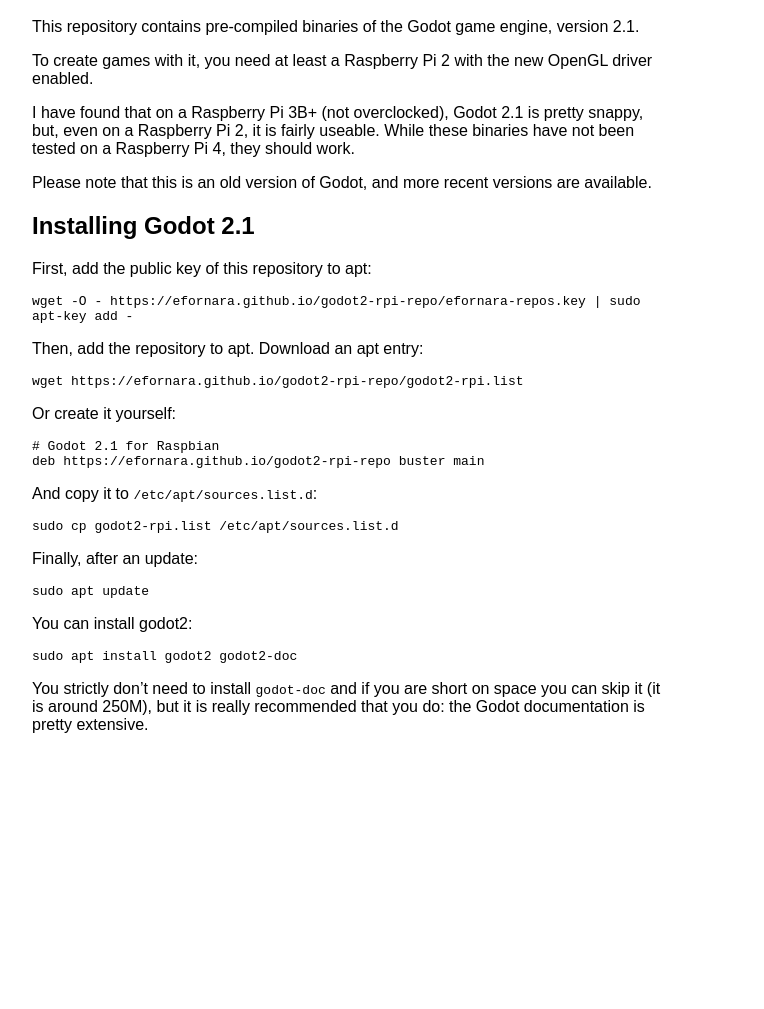
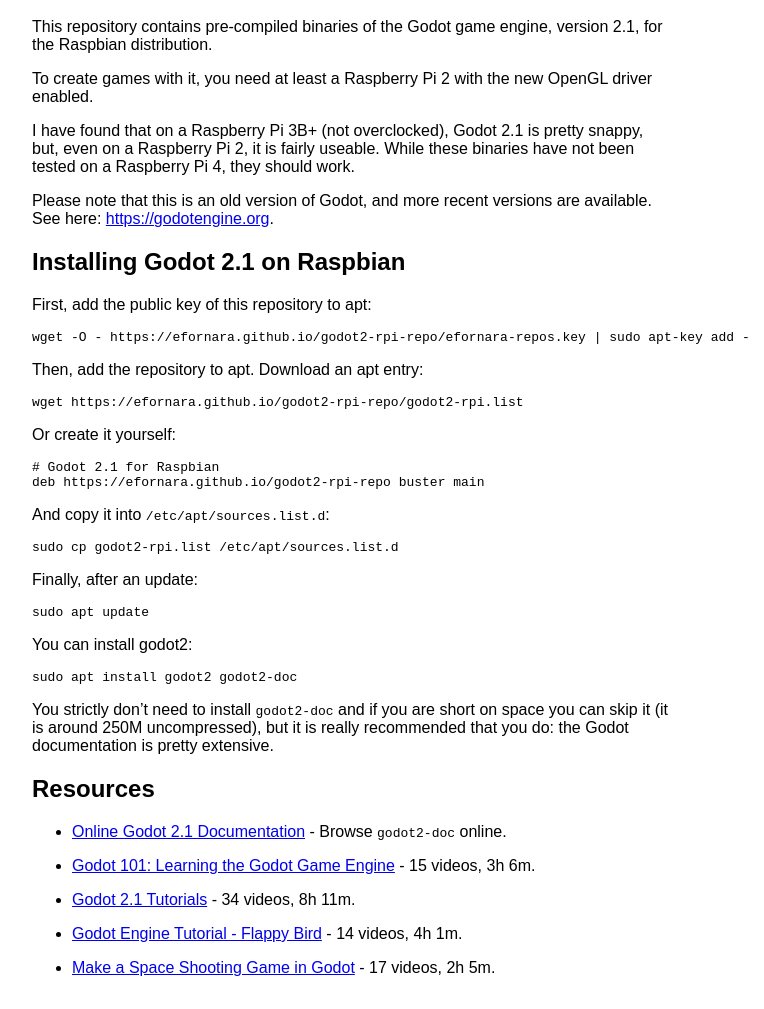
Before and after one commit to efornara/godot2-rpi-repo, a plain HTML site: page index.html in a window 1280 px wide. Shown: the part 72-1081 px from the top of the page, without its empty margins (0-764 px from the left). Before the commit the page ends 838 px from the top, so only its background shows below. Drawn offline with Linux system fonts and the light colour scheme.

Commit message:
added links to resources and other minor updates

```diff
--- a/godot2-rpi.css
+++ b/godot2-rpi.css
@@ -1,7 +1,10 @@
 body {
  margin: 2rem;
- max-width: 40rem;
  background-color: rgb(255, 255, 255);
  color: rgb(0, 0, 0);
  font-family: Arial, Helvetica, sans-serif;
 }
+
+p {
+ max-width: 40rem;
+}
--- a/index.html
+++ b/index.html
@@ -17,11 +17,11 @@
 <header>
 <h1 class="title">godot2-rpi</h1>
 </header>
-<p>This repository contains pre-compiled binaries of the Godot game engine, version 2.1.</p>
+<p>This repository contains pre-compiled binaries of the Godot game engine, version 2.1, for the Raspbian distribution.</p>
 <p>To create games with it, you need at least a Raspberry Pi 2 with the new OpenGL driver enabled.</p>
 <p>I have found that on a Raspberry Pi 3B+ (not overclocked), Godot 2.1 is pretty snappy, but, even on a Raspberry Pi 2, it is fairly useable. While these binaries have not been tested on a Raspberry Pi 4, they should work.</p>
-<p>Please note that this is an old version of Godot, and more recent versions are available.</p>
-<h2 id="installing-godot-2.1">Installing Godot 2.1</h2>
+<p>Please note that this is an old version of Godot, and more recent versions are available. See here: <a href="https://godotengine.org" class="uri">https://godotengine.org</a>.</p>
+<h2 id="installing-godot-2.1-on-raspbian">Installing Godot 2.1 on Raspbian</h2>
 <p>First, add the public key of this repository to apt:</p>
 <pre><code>wget -O - https://efornara.github.io/godot2-rpi-repo/efornara-repos.key | sudo apt-key add -</code></pre>
 <p>Then, add the repository to apt. Download an apt entry:</p>
@@ -29,12 +29,20 @@
 <p>Or create it yourself:</p>
 <pre><code># Godot 2.1 for Raspbian
 deb https://efornara.github.io/godot2-rpi-repo buster main</code></pre>
-<p>And copy it to <code>/etc/apt/sources.list.d</code>:</p>
+<p>And copy it into <code>/etc/apt/sources.list.d</code>:</p>
 <pre><code>sudo cp godot2-rpi.list /etc/apt/sources.list.d</code></pre>
 <p>Finally, after an update:</p>
 <pre><code>sudo apt update</code></pre>
 <p>You can install godot2:</p>
 <pre><code>sudo apt install godot2 godot2-doc</code></pre>
-<p>You strictly don’t need to install <code>godot-doc</code> and if you are short on space you can skip it (it is around 250M), but it is really recommended that you do: the Godot documentation is pretty extensive.</p>
+<p>You strictly don’t need to install <code>godot2-doc</code> and if you are short on space you can skip it (it is around 250M uncompressed), but it is really recommended that you do: the Godot documentation is pretty extensive.</p>
+<h2 id="resources">Resources</h2>
+<ul>
+<li><p><a href="https://docs.godotengine.org/en/2.1/learning/step_by_step/index.html">Online Godot 2.1 Documentation</a> - Browse <code>godot2-doc</code> online.</p></li>
+<li><p><a href="https://www.youtube.com/playlist?list=PLsk-HSGFjnaFISfGRTXxp65FXOa9UkYc5">Godot 101: Learning the Godot Game Engine</a> - 15 videos, 3h 6m.</p></li>
+<li><p><a href="https://www.youtube.com/playlist?list=PLhqJJNjsQ7KEr_YlibZ3SBuzfw9xwGduK">Godot 2.1 Tutorials</a> - 34 videos, 8h 11m.</p></li>
+<li><p><a href="https://www.youtube.com/playlist?list=PLv3l-oZCXaql20IlPe7gfBEzomnPSLekY">Godot Engine Tutorial - Flappy Bird</a> - 14 videos, 4h 1m.</p></li>
+<li><p><a href="https://www.youtube.com/playlist?list=PLv3l-oZCXaqkUEqrLsKJIAhAxK_Im6Qew">Make a Space Shooting Game in Godot</a> - 17 videos, 2h 5m.</p></li>
+</ul>
 </body>
 </html>
```
